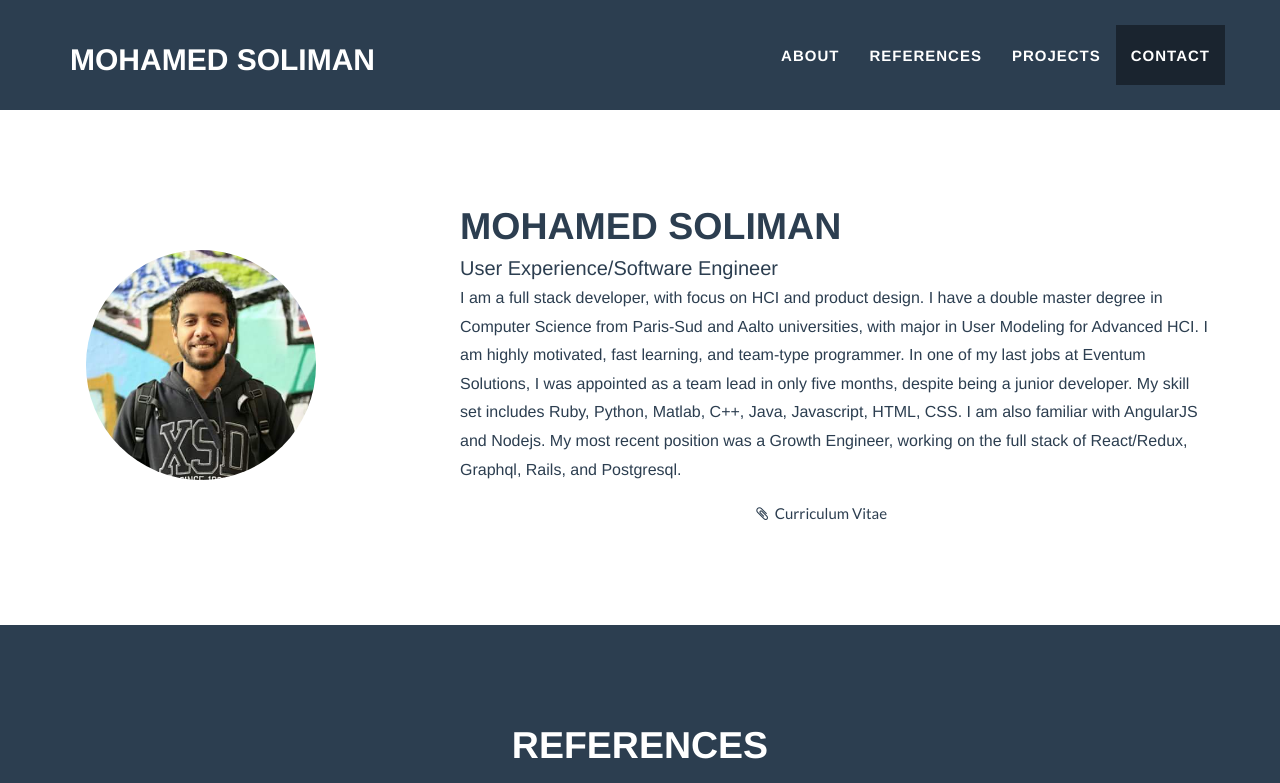
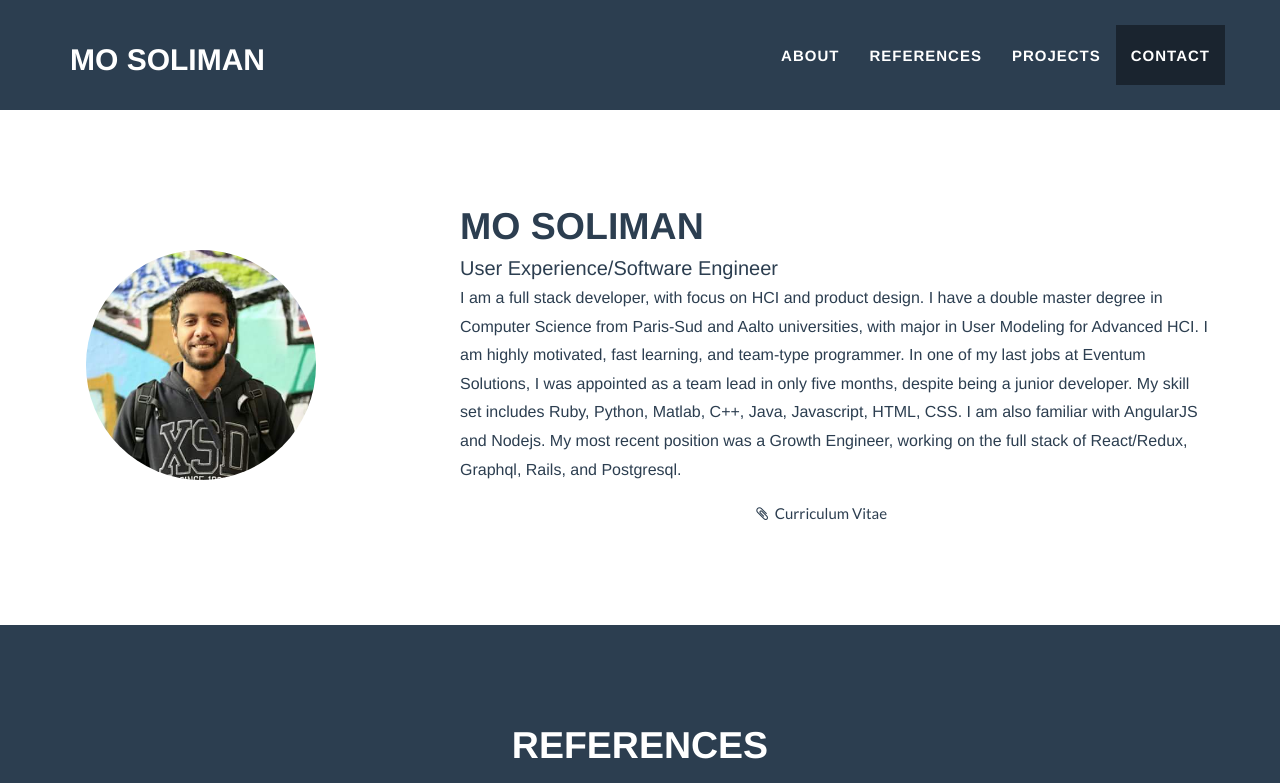
Before and after one commit to 3osman/3osman.github.io, a plain HTML site: page index.html in a window 1280 px wide. Shown: the top 783 px of the page. Drawn offline with nearby package versions, Linux system fonts and the light colour scheme.

Commit message:
Update index.html

```diff
--- a/index.html
+++ b/index.html
@@ -6,10 +6,10 @@
         <meta charset="utf-8">
         <meta http-equiv="X-UA-Compatible" content="IE=edge">
         <meta name="viewport" content="width=device-width, initial-scale=1">
-        <meta name="description" content="Mohamed Soliman - Portfolio">
+        <meta name="description" content="Mo Soliman - Portfolio">
         <meta name="author" content="Mohamed Soliman">
 
-        <title>Mohamed Soliman - Portfolio</title>
+        <title>Mo Soliman - Portfolio</title>
 
         <!-- Bootstrap Core CSS - Uses Bootswatch Flatly Theme: http://bootswatch.com/flatly/ -->
         <link href="css/bootstrap.min.css" rel="stylesheet">
@@ -47,7 +47,7 @@
                         <span class="icon-bar"></span>
                         <span class="icon-bar"></span>
                     </button>
-                    <a class="navbar-brand" href="#page-top">Mohamed Soliman</a>
+                    <a class="navbar-brand" href="#page-top">Mo Soliman</a>
                 </div>
 
                 <!-- Collect the nav links, forms, and other content for toggling -->
@@ -86,7 +86,7 @@
 
                     <div class="intro-text col-md-8 name">
                         <span class="name">
-                            Mohamed Soliman
+                            Mo Soliman
                         </span>
                         <span class="skills">
                             User Experience/Software Engineer<br>
```
